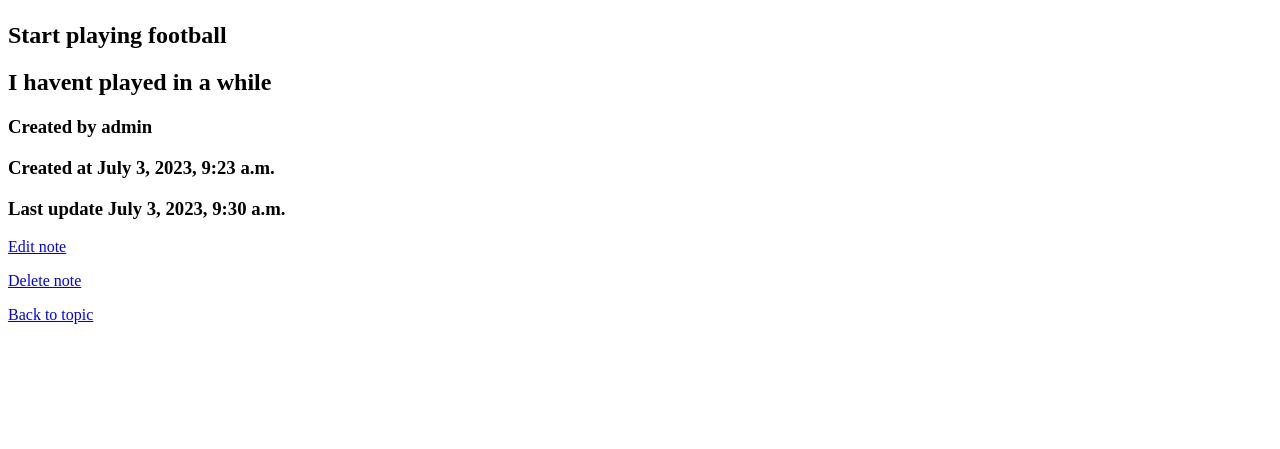
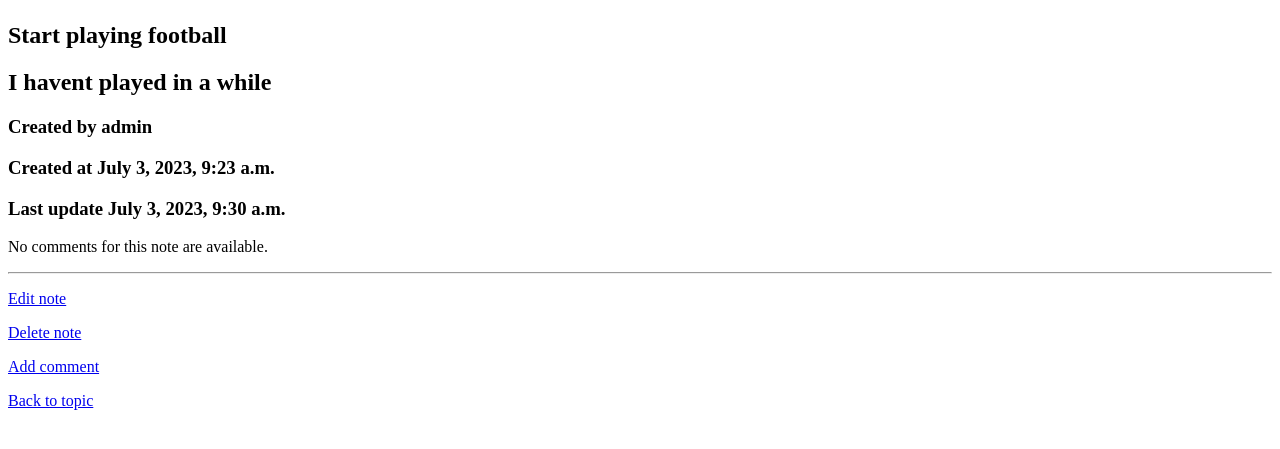
Before and after one commit to Neeyo1/first-website, a Django app: page /notes/note/2/ in a window 1280 px wide. Shown: the part 44-493 px from the top of the page. Run offline with Django 3.2, Linux system fonts and the light colour scheme; data comes from the database, SQL or seed files in the repository; both versions use the stored data as it was after the commit.

Commit message:
Added omments in notes functionality

```diff
--- a/firstwebsite/notes/templates/notes/index.html
+++ b/firstwebsite/notes/templates/notes/index.html
@@ -1,12 +1,13 @@
 {% if latest_topics_list %}
     {% for topic in latest_topics_list %}
-        <div style = "width: 200; height: 50; border: 2px solid black; margin: 10px; font-size: 30px;display: flex;justify-content: center;align-items: center;">
+        <p>
             <a href="/notes/topic/{{ topic.id }}/">{{ topic.name }}</a>
-        </div>
+        </p>
     {% endfor %}
 {% else %}
     <p>No topics are available.</p>
 {% endif %}
+<hr/>
 <p>
     <a href="/notes/topic/create/">Create new topic</a>
 </p>
--- a/firstwebsite/notes/templates/notes/note_detail.html
+++ b/firstwebsite/notes/templates/notes/note_detail.html
@@ -4,6 +4,19 @@
 <h3>Created by {{ note.author }}</h3>
 <h3>Created at {{ note.created_at }}</h3>
 <h3>Last update {{ note.updated_at }}</h3>
+
+{% if comments %}
+    {% for comment in comments %}
+        <p>
+            <a href="/notes/comment/{{ comment.id }}/">{{ comment.message }} by {{ comment.author }}</a>&nbsp;
+            <a href="/notes/comment/edit/{{ comment.id }}/">Edit</a>&nbsp;
+            <a href="/notes/comment/delete/{{ comment.id }}/">Delete</a>
+        </p>
+    {% endfor %}
+{% else %}
+    <p>No comments for this note are available.</p>
+{% endif %}
+<hr/>
 <p>
     <a href="/notes/note/edit/{{ note.id}}">Edit note</a>
 </p>
@@ -11,5 +24,8 @@
     <a href="/notes/note/delete/{{ note.id}}">Delete note</a>
 </p>
 <p>
+    <a href="/notes/comment/create/">Add comment</a>
+</p>
+<p>
     <a href="/notes/topic/{{ note.topic.id }}/">Back to topic</a>
 </p>
--- a/firstwebsite/notes/templates/notes/topic_detail.html
+++ b/firstwebsite/notes/templates/notes/topic_detail.html
@@ -6,13 +6,14 @@
 
 {% if notes %}
     {% for note in notes %}
-        <div style = "width: 400; height: 50; border: 2px solid black; margin: 10px; font-size: 30px;display: flex;justify-content: center;align-items: center;">
+        <p>
             <a href="/notes/note/{{ note.id }}/">{{ note.name }}</a>
-        </div>
+        </p>
     {% endfor %}
 {% else %}
     <p>No notes for this topic are available.</p>
 {% endif %}
+<hr/>
 <p>
     <a href="/notes/topic/edit/{{ topic.id}}">Edit topic</a>
 </p>
--- a/firstwebsite/notes/urls.py
+++ b/firstwebsite/notes/urls.py
@@ -5,11 +5,15 @@ from . import views
 urlpatterns = [
     path("", views.index, name="index"),
     path("topic/<int:topic_id>/", views.topic_detail, name="topic_detail"),
-    path("note/<int:note_id>/", views.note_detail, name="note_detail"),
     path("topic/create/", views.topic_create, name="topic_create"),
     path("topic/edit/<int:topic_id>", views.topic_edit, name="topic_edit"),
+    path("topic/delete/<int:topic_id>", views.topic_delete, name="topic_delete"),
+    path("note/<int:note_id>/", views.note_detail, name="note_detail"),
     path("note/create/", views.note_create, name="note_create"),
     path("note/edit/<int:note_id>", views.note_edit, name="note_edit"),
-    path("topic/delete/<int:topic_id>", views.topic_delete, name="topic_delete"),
     path("note/delete/<int:note_id>", views.note_delete, name="note_delete"),
+    path("comment/<int:comment_id>/", views.comment_detail, name="comment_detail"),
+    path("comment/create/", views.comment_create, name="comment_create"),
+    path("comment/edit/<int:comment_id>/", views.comment_edit, name="comment_edit"),
+    path("comment/delete/<int:comment_id>/", views.comment_delete, name="comment_delete"),
 ]
--- a/firstwebsite/notes/views.py
+++ b/firstwebsite/notes/views.py
@@ -1,7 +1,7 @@
 from django.shortcuts import render, get_object_or_404
 from django.http import HttpResponse, HttpResponseRedirect
 from .models import Topic, Note, Comment
-from .forms import TopicForm, NoteForm
+from .forms import TopicForm, NoteForm, CommentForm
 
 # Create your views here.
 
@@ -15,10 +15,6 @@ def topic_detail(request, topic_id):
     notes = topic.note_set.all()
     return render(request, "notes/topic_detail.html", {"topic": topic, "notes": notes})
 
-def note_detail(request, note_id):
-    note = get_object_or_404(Note, pk=note_id)
-    return render(request, "notes/note_detail.html", {"note": note})
-
 def topic_create(request):
     if request.method == "POST":
         form = TopicForm(request.POST)
@@ -27,7 +23,7 @@ def topic_create(request):
             return HttpResponseRedirect("/notes/")
     else:
         form = TopicForm()
-    return render(request, "notes/topic_create_edit_form.html", {"form": form})
+    return render(request, "notes/create_edit_form.html", {"form": form})
 
 def topic_edit(request, topic_id):
     topic = get_object_or_404(Topic, pk=topic_id)
@@ -38,7 +34,24 @@ def topic_edit(request, topic_id):
             form.save()
             return HttpResponseRedirect("/notes/")
     context = {"form": form}
-    return render(request, "notes/topic_create_edit_form.html", context)
+    return render(request, "notes/create_edit_form.html", context)
+
+def topic_delete(request, topic_id):
+    topic = get_object_or_404(Topic, pk=topic_id)
+    notes_children = len(topic.note_set.all()) or "0"
+    if request.method == "POST":
+        topic.delete()
+        return HttpResponseRedirect("/notes/")
+    context = {
+        'object_to_delete': topic,
+        'notes_children': notes_children
+        }
+    return render(request, "notes/delete_form.html", context)
+
+def note_detail(request, note_id):
+    note = get_object_or_404(Note, pk=note_id)
+    comments = note.comment_set.all()
+    return render(request, "notes/note_detail.html", {"note": note, 'comments': comments})
 
 def note_create(request):
     if request.method == "POST":
@@ -56,7 +69,7 @@ def note_create(request):
             i += 1
         last_topic_id = last_url[slashes_list[-2]+1:slashes_list[-1]]
         form = NoteForm(initial={'topic': last_topic_id})
-    return render(request, "notes/topic_create_edit_form.html", {"form": form})
+    return render(request, "notes/create_edit_form.html", {"form": form})
 
 def note_edit(request, note_id):
     note = get_object_or_404(Note, pk=note_id)
@@ -67,19 +80,7 @@ def note_edit(request, note_id):
             form.save()
             return HttpResponseRedirect("/notes/")
     context = {"form": form}
-    return render(request, "notes/topic_create_edit_form.html", context)
-
-def topic_delete(request, topic_id):
-    topic = get_object_or_404(Topic, pk=topic_id)
-    notes_children = len(topic.note_set.all()) or "0"
-    if request.method == "POST":
-        topic.delete()
-        return HttpResponseRedirect("/notes/")
-    context = {
-        'object_to_delete': topic,
-        'notes_children': notes_children
-        }
-    return render(request, "notes/delete_form.html", context)
+    return render(request, "notes/create_edit_form.html", context)
 
 def note_delete(request, note_id):
     note = get_object_or_404(Note, pk=note_id)
@@ -92,3 +93,46 @@ def note_delete(request, note_id):
         'comments_children': comments_children
         }
     return render(request, "notes/delete_form.html", context)
+
+def comment_detail(request, comment_id):
+    comment = get_object_or_404(Comment, pk=comment_id)
+    return render(request, "notes/comment_detail.html", {"comment": comment})
+
+def comment_create(request):
+    if request.method == "POST":
+        form = CommentForm(request.POST)
+        if form.is_valid():
+            form.save()
+            return HttpResponseRedirect("/notes/")
+    else:
+        last_url = request.META.get('HTTP_REFERER')
+        slashes_list = []
+        i = 0
+        for char_in_url in last_url:
+            if char_in_url == '/':
+                slashes_list.append(i)
+            i += 1
+        last_notec_id = last_url[slashes_list[-2]+1:slashes_list[-1]]
+        form = CommentForm(initial={'note': last_notec_id})
+    return render(request, "notes/create_edit_form.html", {"form": form})
+
+def comment_edit(request, comment_id):
+    comment = get_object_or_404(Comment, pk=comment_id)
+    form = CommentForm(instance=comment)
+    if request.method == "POST":
+        form = CommentForm(request.POST, instance=comment)
+        if form.is_valid():
+            form.save()
+            return HttpResponseRedirect("/notes/")
+    context = {"form": form}
+    return render(request, "notes/create_edit_form.html", context)
+
+def comment_delete(request, comment_id):
+    comment = get_object_or_404(Comment, pk=comment_id)
+    if request.method == "POST":
+        comment.delete()
+        return HttpResponseRedirect("/notes/")
+    context = {
+        'object_to_delete': comment
+        }
+    return render(request, "notes/delete_form.html", context)
```
Also changed, not shown: firstwebsite/notes/forms.py (+6 -1 lines), firstwebsite/db.sqlite3, firstwebsite/notes/templates/notes/create_edit_form.html (renamed from firstwebsite/notes/templates/notes/topic_create_edit_form.html).
